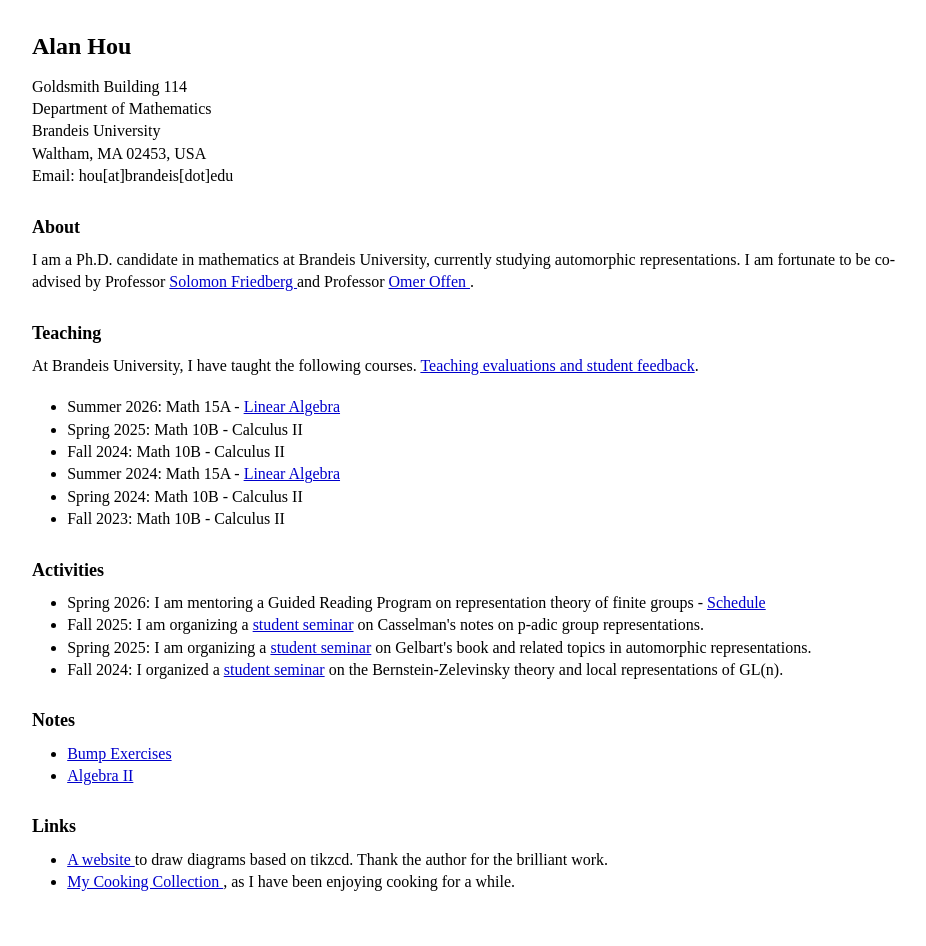
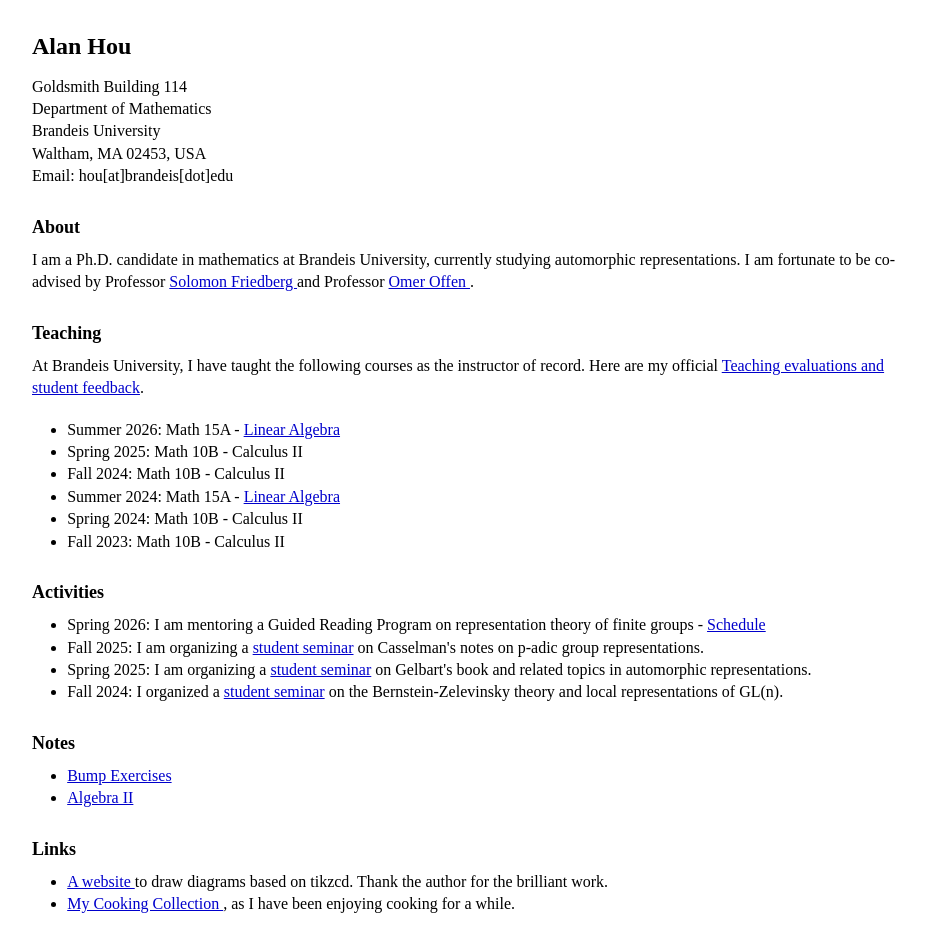
Before and after one commit to axhou/axhou.github.io, a Jekyll site: the page index.html, which Jekyll copies as it is, in a window 1280 px wide. Shown: the whole page, without its empty margins (8-934 px from the left). Built offline with Jekyll 4.4.1, drawn with Linux system fonts in a browser that asks for light colours; before the commit the page ends 923 px from its top, so only the background shows below that.

Commit message:
Update teaching description in index.html
Clarified the description of teaching experience.

```diff
--- a/index.html
+++ b/index.html
@@ -86,7 +86,7 @@
   <h2>Teaching</h2>
 
   <p>
-    At Brandeis University, I have taught the following courses.
+    At Brandeis University, I have taught the following courses as the instructor of record. Here are my official
     <a href="./teaching.html">Teaching evaluations and student feedback</a>.
   </p>
 
```
